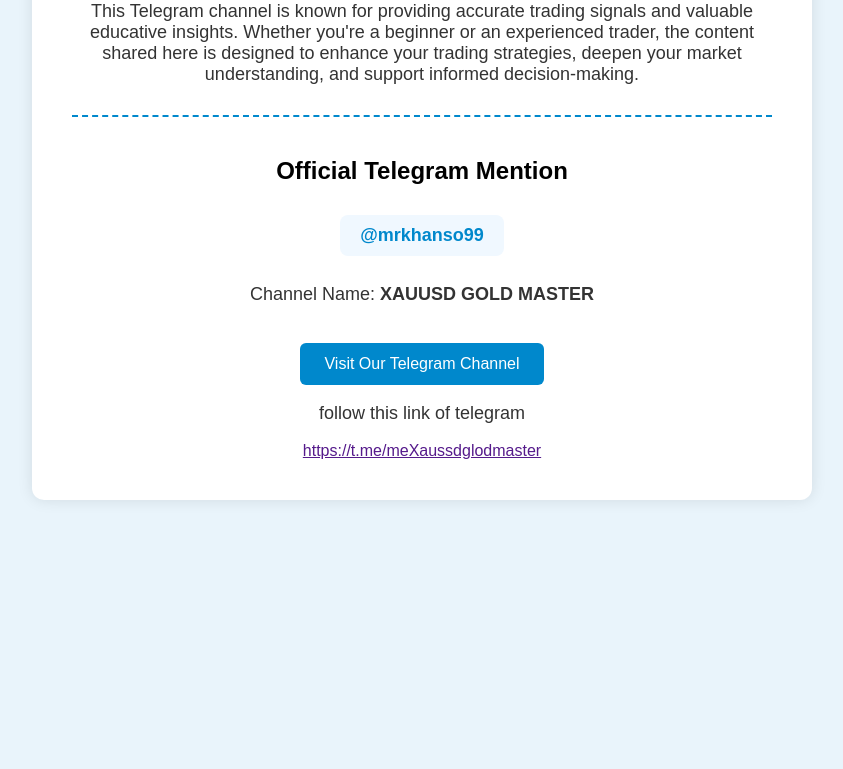
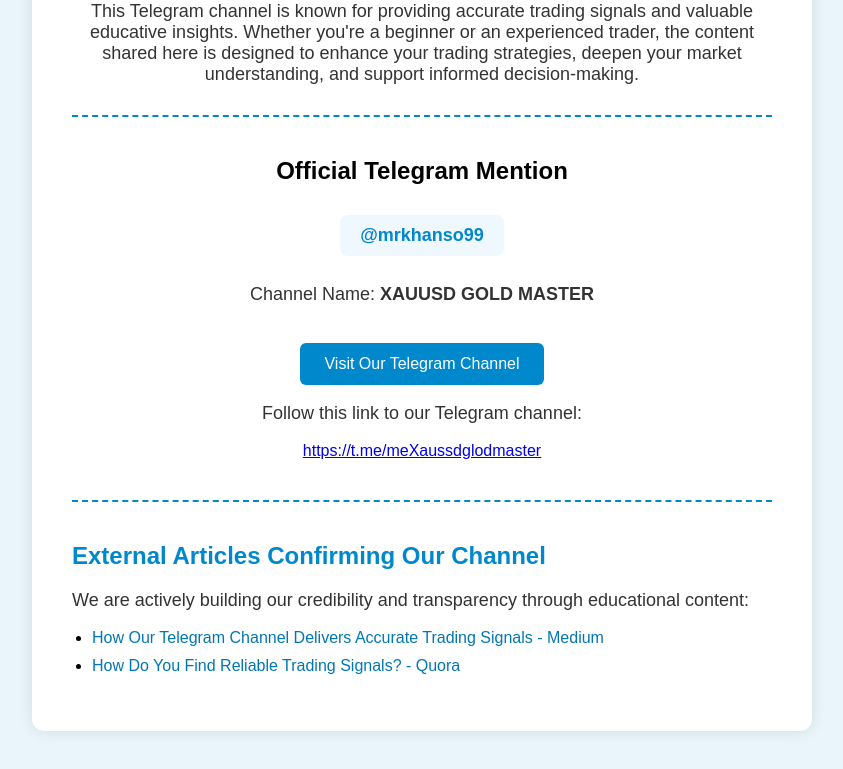
Before and after one commit to Sajad-ahmed-soomro/Telegram-Channel, a plain HTML site: page index.html in a window 1280 px wide. Shown: the part 169-938 px from the top of the page, without its empty margins (218-1061 px from the left). Before the commit the page ends 800 px from the top, so only its background shows below. Drawn offline with Linux system fonts and the light colour scheme.

Commit message:
changes made

```diff
--- a/index.html
+++ b/index.html
@@ -54,6 +54,29 @@
     a.button:hover {
       background: #0077b3;
     }
+    .external-articles {
+      text-align: left;
+      margin-top: 40px;
+      border-top: 2px dashed #0088cc;
+      padding-top: 20px;
+    }
+    .external-articles h2 {
+      color: #0088cc;
+    }
+    .external-articles ul {
+      list-style-type: disc;
+      padding-left: 20px;
+    }
+    .external-articles li {
+      margin: 10px 0;
+    }
+    .external-articles a {
+      color: #0077b3;
+      text-decoration: none;
+    }
+    .external-articles a:hover {
+      text-decoration: underline;
+    }
   </style>
 </head>
 <body>
@@ -69,10 +92,18 @@
 
       <a class="button" href="https://t.me/meXaussdglodmaster" target="_blank">
         Visit Our Telegram Channel
+      </a>
+      <p>Follow this link to our Telegram channel:</p>
+      <a href="https://t.me/meXaussdglodmaster" target="_blank">https://t.me/meXaussdglodmaster</a>
+    </div>
 
-      </a>
-      <p>follow this link of telegram </p>
-      <a href="">https://t.me/meXaussdglodmaster</a>
+    <div class="external-articles">
+      <h2>External Articles Confirming Our Channel</h2>
+      <p>We are actively building our credibility and transparency through educational content:</p>
+      <ul>
+        <li><a href="https://medium.com/@sa2894053/how-our-telegram-channel-delivers-accurate-trading-signals-c8ed4512d72f" target="_blank">How Our Telegram Channel Delivers Accurate Trading Signals - Medium</a></li>
+        <li><a href="https://qr.ae/pAJIgz" target="_blank">How Do You Find Reliable Trading Signals? - Quora</a></li>
+      </ul>
     </div>
   </div>
 </body>
```
